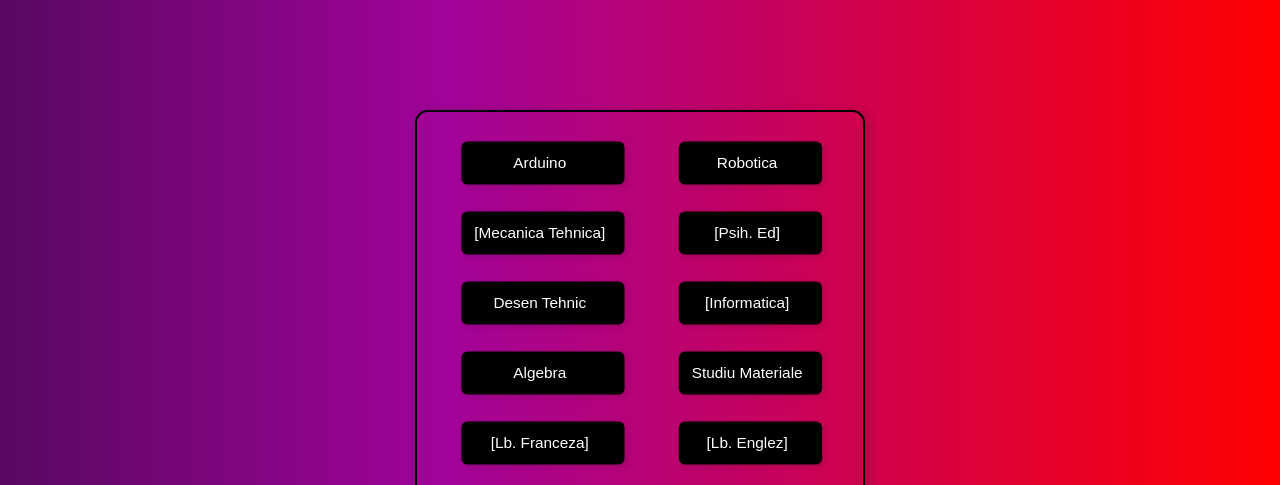
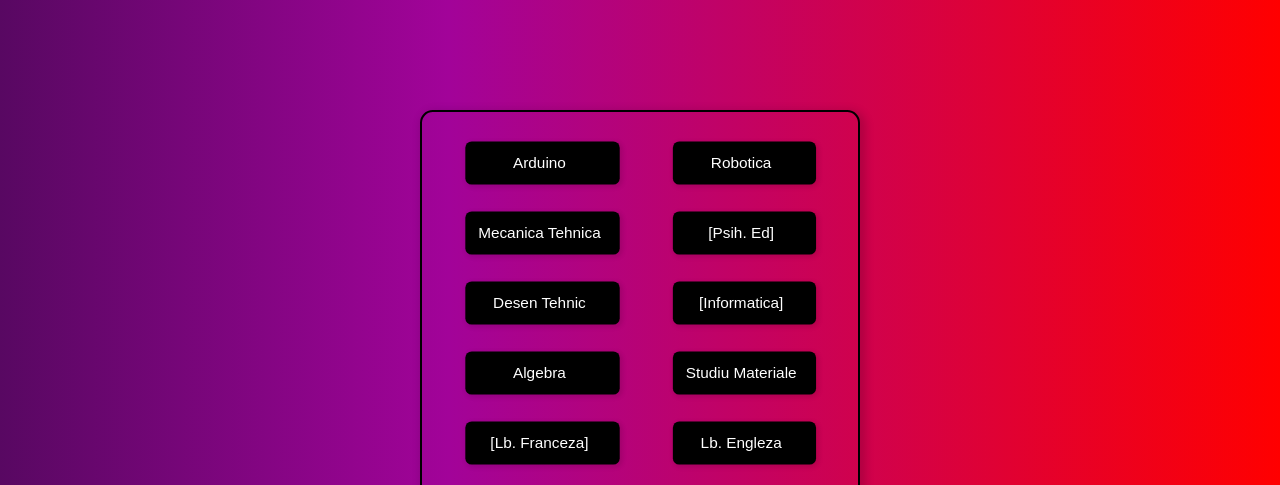
Before and after one commit to FcGod/OrarFIIR, a plain HTML site: page index.html in a window 1280 px wide. Shown: the top 485 px of the page. Drawn offline with nearby package versions, Linux system fonts and the light colour scheme.

Commit message:
Update index.html

```diff
--- a/index.html
+++ b/index.html
@@ -105,8 +105,8 @@ function closeOnLoad(myLink)
       <i class="fab fa-apple"></i>
     </a>
 
-    <a class="btn apple" href="#" onclick="javascript:closeOnLoad('');">
-      <span>[Mecanica Tehnica]</span>
+    <a class="btn apple" href="#" onclick="javascript:closeOnLoad('https://teams.microsoft.com/l/team/19%3aKjq96bbriN9o-XJOcPm8xhIfpvYarYcZal_gHwKOGOw1%40thread.tacv2/conversations?groupId=151e0bab-0b28-4e0e-b41d-a62632544cc5');">
+      <span>Mecanica Tehnica</span>
       <i class="fab fa-apple"></i>
     </a>
 
@@ -141,8 +141,8 @@ function closeOnLoad(myLink)
       <i class="fab fa-apple"></i>
     </a>
 
-    <a class="btn apple" href="#" onclick="javascript:closeOnLoad('');">
-      <span>[Lb. Englez]</span>
+    <a class="btn apple" href="#" onclick="javascript:closeOnLoad('https://teams.microsoft.com/l/team/19%3aA_kaUm5jPaOrf34TWreCr4pVUOYrujjwMR87HT8ml0E1%40thread.tacv2/conversations?groupId=c2b89378-b11b-4c7b-969c-48bcad648f5d');">
+      <span>Lb. Engleza</span>
       <i class="fab fa-apple"></i>
     </a>
 
```
